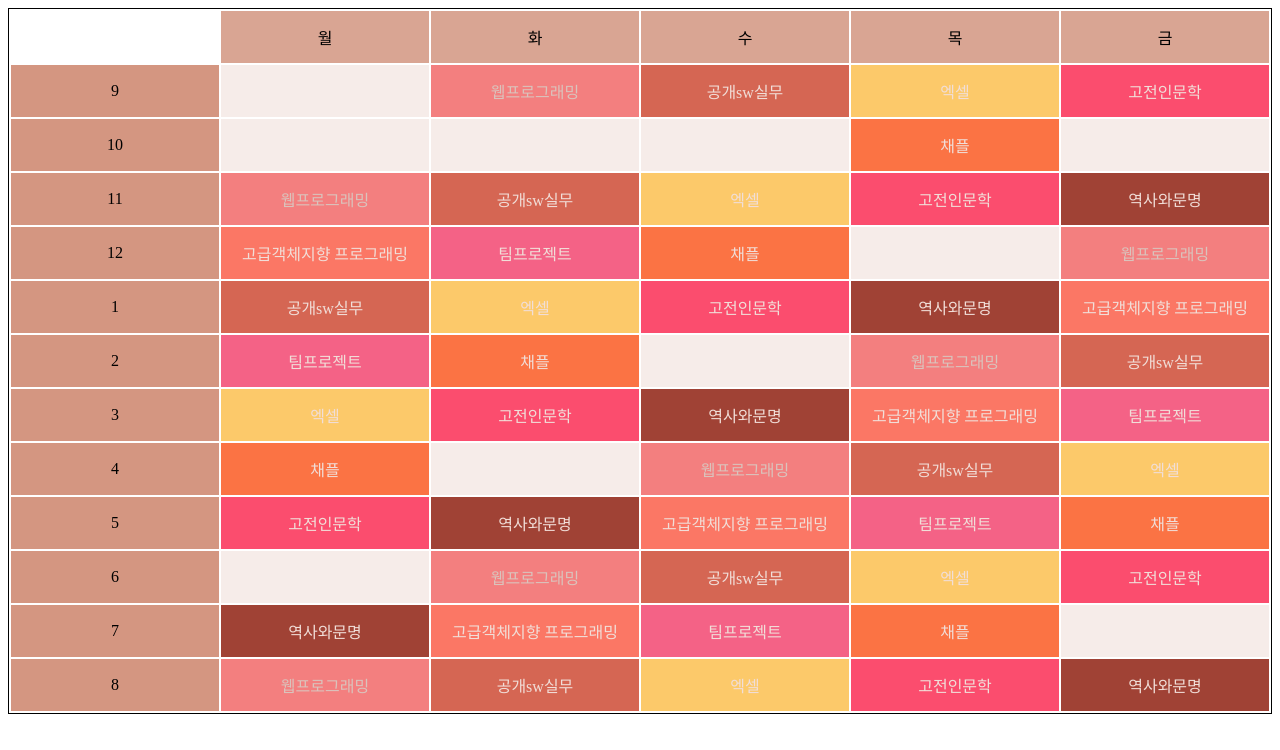
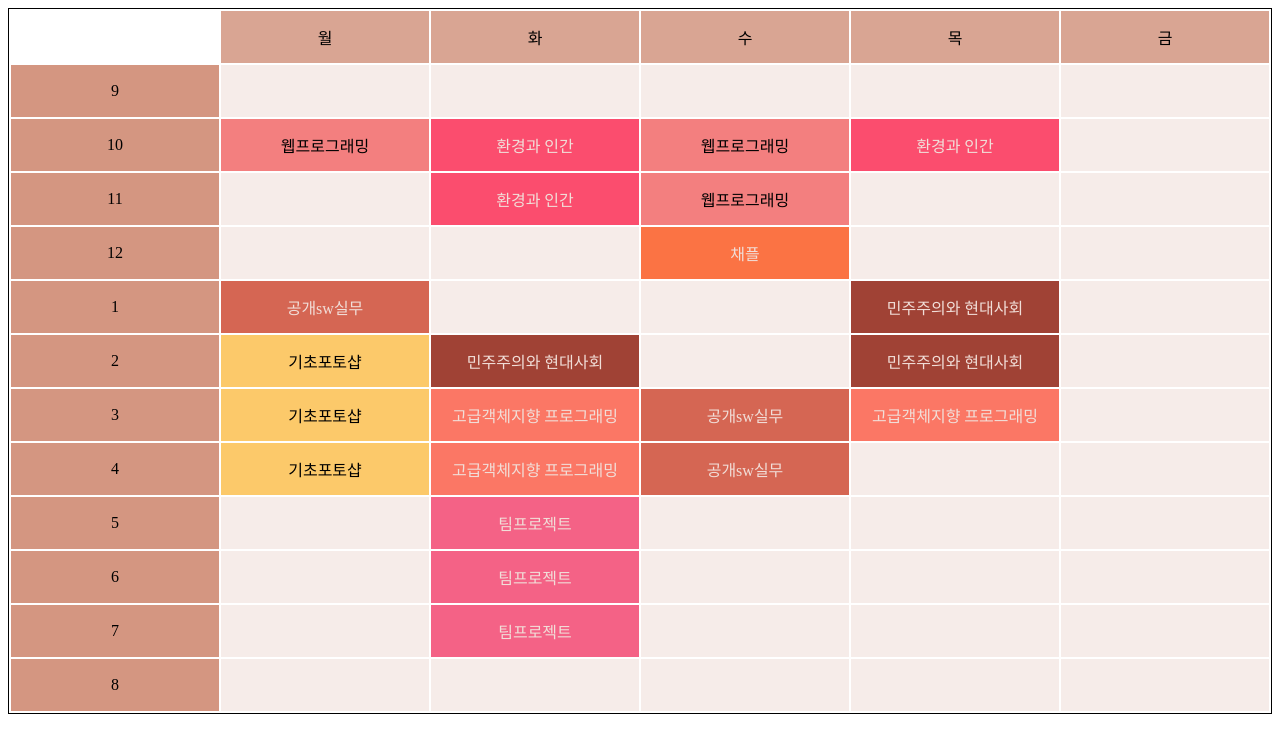
Before and after one commit to kjr2020/2018_TeamProject, a website: page TT_1_1_0.html in a window 1280 px wide. Drawn offline with Linux system fonts and the light colour scheme.

Commit message:
TimeTable sample
TT

```diff
--- a/TT_1_1_0.html
+++ b/TT_1_1_0.html
@@ -17,11 +17,11 @@
         .td0{background-color: #F6ECE9;
              color: #F1DED8;}
         .td1{background-color: #F37F7F;
-             color: #DAC3BC;}
+             color: #000000;}
         .td2{background-color: #D56653;
              color: #F1DED8;}
         .td3{background-color: #FCC96A;
-             color: #F1DED8;}
+             color: #000000;}
         .td4{background-color: #FB4D6E;
              color: #F1DED8;}
         .td5{background-color: #A04235;
@@ -39,11 +39,11 @@
             }
       </style>
 	    <script type="text/javascript">
-        //공강0 웹프로그래밍 1 공소2 엑셀3 고인문4 역문5 고객6 팀프로7 채플8
-        //let sample = "000001414004100008002005035050362603620007000070000700000000"
-        let sample =   "012340008012345678012345678012345678012345678012345678012345"
+        //공강0 웹프로그래밍 1 공소2 엑셀3 환경과 인간4 역문5 고객6 팀프로7 채플8
+        let sample = "000001414004100008002005035050362603620007000070000700000000"
+        //let sample =   "012340008012345678012345678012345678012345678012345678012345"
 
-        let ss =["","웹프로그래밍","공개sw실무","엑셀","고전인문학","역사와문명",
+        let ss =["","웹프로그래밍","공개sw실무","기초포토샵","환경과 인간","민주주의와 현대사회",
                     "고급객체지향 프로그래밍","팀프로젝트","채플"];
         let i,j,k=0,l=1;
         let m=9;
```
Also changed, not shown: TT_1_0_0.html (+3 -3 lines).
